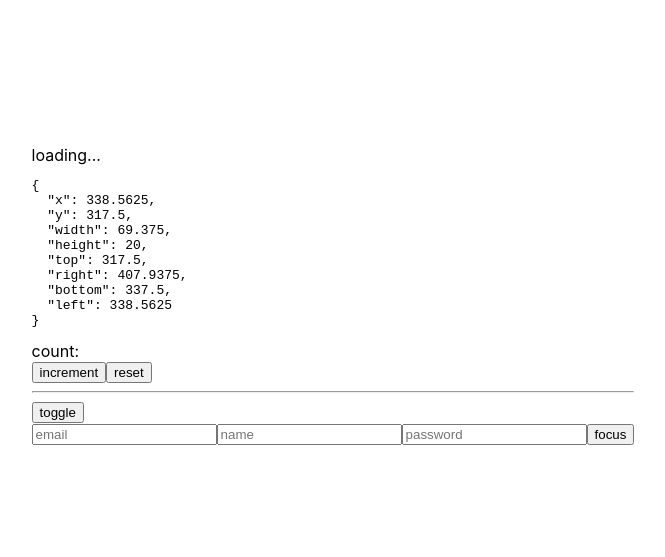
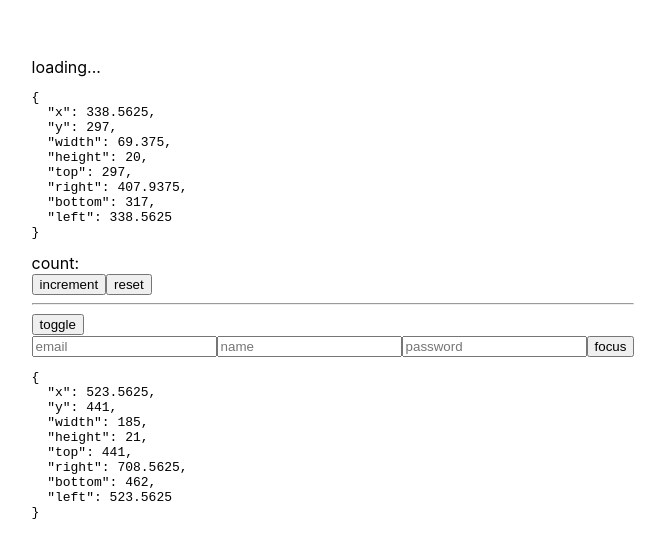
Before and after one commit to eshellster/react-hooks-2020, a React (Create React App) app: page / in a window 1280 px wide. Shown: the part 105-662 px from the top of the page, without its empty margins (307-972 px from the left). Built offline with nearby package versions, Linux system fonts and the light colour scheme; no server answers.

Commit message:
"[]" 를 미리 적용해 여러 곳에 사용 가능하게 함

```diff
--- a/src/App.js
+++ b/src/App.js
@@ -3,6 +3,7 @@ import "./App.css";
 import { useForm } from "./useForm";
 // import { useFetch } from "./useFetch";
 import { Hello } from "./Hello";
+import { useMeasure } from "./useMeasure";
 
 const App = () => {
   const [values, handleChange] = useForm({ name: "", email: "", password: "" });
@@ -15,6 +16,8 @@ const App = () => {
   // useLayoutEffect(() => {
   //   console.log(inputRef.current.getBoundingClientRect());
   // }, []);
+
+  const [rect, inputRef2] = useMeasure([]);
 
   return (
     <div className="parent">
@@ -33,6 +36,7 @@ const App = () => {
             onChange={handleChange}
           />
           <input
+            ref={inputRef2}
             type="name"
             name="name"
             placeholder="name"
@@ -55,6 +59,7 @@ const App = () => {
             focus
           </button>
         </div>
+        <pre>{JSON.stringify(rect, null, 2)}</pre>
       </div>
     </div>
   );
--- a/src/Hello.js
+++ b/src/Hello.js
@@ -11,7 +11,7 @@ export const Hello = () => {
   }, [count]);
   //   console.log("hello render:", renders.current++);
 
-  const [rect, divRef] = useMeasure(data);
+  const [rect, divRef] = useMeasure([data]);
 
   return (
     <div>
--- a/src/useMeasure.js
+++ b/src/useMeasure.js
@@ -7,6 +7,6 @@ export const useMeasure = (data) => {
 
   useLayoutEffect(() => {
     setRect(myRef.current.getBoundingClientRect());
-  }, [data]);
+  }, data);
   return [rect, myRef];
 };
```
